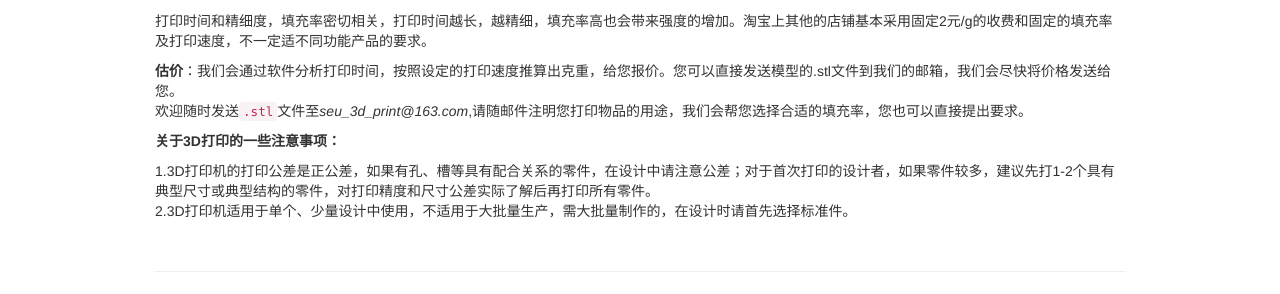
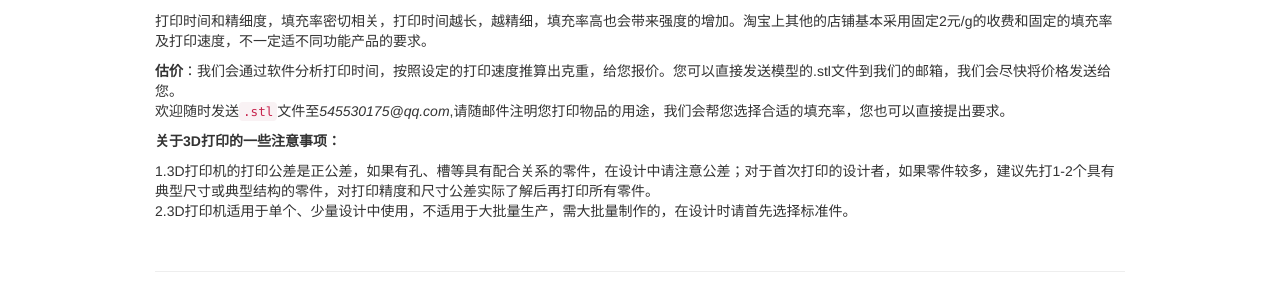
Before and after one commit to SEU-3D-PRINT/SEU-3D-PRINT.github.io, a Jekyll site: the page built from _posts/2014-03-23-how2buy.md, in a window 1280 px wide. Shown: the part 502-796 px from the top of the page. Built offline with Jekyll 4.4.1, drawn with Linux system fonts in a browser that asks for light colours; Markdown is read by kramdown in place of the engine named in the settings; comment, search, counter and statistics services are not loaded.

Commit message:
Update 2014-03-23-how2buy.md

```diff
--- a/_posts/2014-03-23-how2buy.md
+++ b/_posts/2014-03-23-how2buy.md
@@ -26,7 +26,7 @@ category:
 
 
 **估价**：我们会通过软件分析打印时间，按照设定的打印速度推算出克重，给您报价。您可以直接发送模型的.stl文件到我们的邮箱，我们会尽快将价格发送给您。
-欢迎随时发送`.stl`文件至*seu_3d_print@163.com*,请随邮件注明您打印物品的用途，我们会帮您选择合适的填充率，您也可以直接提出要求。
+欢迎随时发送`.stl`文件至*545530175@qq.com*,请随邮件注明您打印物品的用途，我们会帮您选择合适的填充率，您也可以直接提出要求。
 
 
 
```
